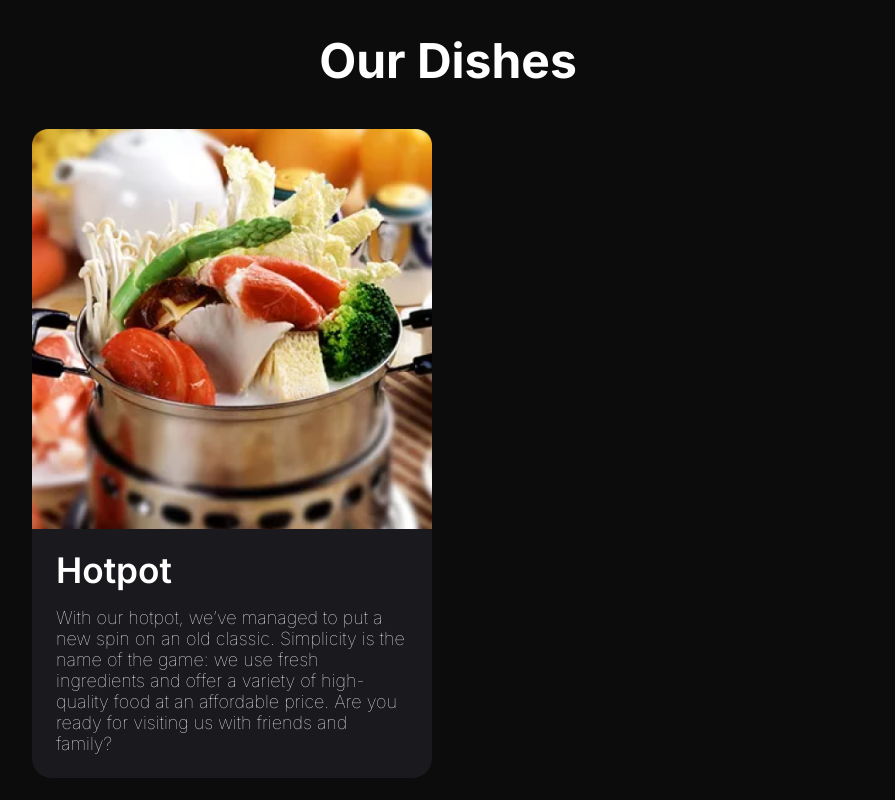
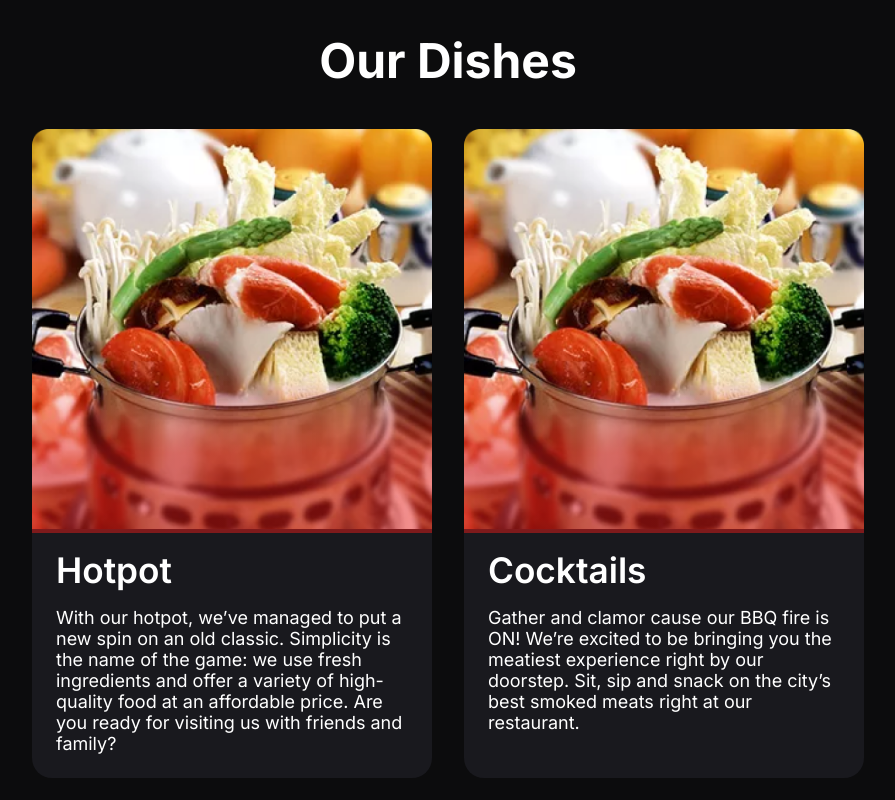
Before and after one commit to JustinLung/66hotpot-nextjs, a Next.js app: page / in a window 1280 px wide. Shown: the part 580-1380 px from the top of the page, without its empty margins (192-1087 px from the left). Before the commit the page ends 1358 px from the top, so only its background shows below. Built offline with nearby package versions, Linux system fonts and the light colour scheme.

Commit message:
made loop for content cards, gradient added

```diff
--- a/src/components/InfoCard/InfoCard.module.css
+++ b/src/components/InfoCard/InfoCard.module.css
@@ -6,6 +6,22 @@
 
 .info-card__image-wrapper {
   width: 100%;
+  position: relative;
+}
+
+.info-card__gradient {
+  position: absolute;
+  bottom: 0;
+  background: rgb(59, 51, 67);
+  background: linear-gradient(
+    180deg,
+    rgba(59, 51, 67, 0) 0%,
+    rgba(229, 28, 25, 1) 50%
+  );
+  opacity: 0.5;
+  width: 100%;
+  height: 10rem;
+  height: 10rem;
 }
 
 .info-card__title {
@@ -19,5 +35,5 @@
   margin: 0;
   padding: 1rem 1.5rem 1.5rem;
   font-size: 1.125rem;
-  font-weight: lighter;
+  font-weight: light;
 }
--- a/src/components/InfoCard/InfoCard.tsx
+++ b/src/components/InfoCard/InfoCard.tsx
@@ -13,6 +13,7 @@ export function InfoCard({ infoCardImage, infoCardTitle, infoCardDescription }:
       <article className={styles['info-card']}>
         <div className={styles['info-card__image-wrapper']}>
           <Image src={infoCardImage} alt="Food" width={500} height={500} className={styles['info-card__image-wrapper__image']} />
+          <div className={styles['info-card__gradient']}></div>
         </div>
         <h3 className={styles['info-card__title']}>{infoCardTitle}</h3>
         <p className={styles['info-card__description']}>{infoCardDescription}</p>
--- a/src/components/OurDishes/OurDishes.tsx
+++ b/src/components/OurDishes/OurDishes.tsx
@@ -1,13 +1,32 @@
 import styles from './OurDishes.module.css'
 import { InfoCard } from "../InfoCard/InfoCard"
 
+
+
 function InfoCardContainer() {
+  const infoCards = [
+    {
+      title: 'Hotpot', description: 'With our hotpot,  we’ve managed to put a new spin on an old classic. Simplicity is the name of the game: we use fresh ingredients and offer a variety of high-quality food at an affordable price. Are you ready for visiting us with friends and family?',
+    },
+    {
+      title: 'Cocktails', description: 'Gather and clamor cause our BBQ fire is ON! We’re excited to be bringing you the meatiest experience right by our doorstep. Sit, sip and snack on the city’s best smoked meats right at our restaurant. ',
+    },
+    {
+      title: 'BBQ', description: 'Best known for our delectable BBQ & Hotpot. We are stepping up our bar game with the launch of our first-ever experiential cocktail menu. Our bar is a fantastic way to spice up date night, after-work cocktails, or enjoy a much classier version of weekend night on the town.',
+    }
+  ]
   return (
     <>
       <section className={styles['our-dishes']}>
         <h2 className={styles['our-dishes__title']}>Our Dishes</h2>
         <div className={styles['our-dishes__info-card-container']}>
-          <InfoCard infoCardImage="/assets/images/food.png" infoCardTitle="Hotpot" infoCardDescription="With our hotpot,  we’ve managed to put a new spin on an old classic. Simplicity is the name of the game: we use fresh ingredients and offer a variety of high-quality food at an affordable price. Are you ready for visiting us with friends and family?" />
+          {
+            infoCards.map((infoCard) => {
+              return (
+                <InfoCard infoCardImage="/assets/images/food.png" infoCardTitle={infoCard.title} infoCardDescription={infoCard.description} />
+              )
+            })
+          }
         </div>
       </section>
     </>
```
